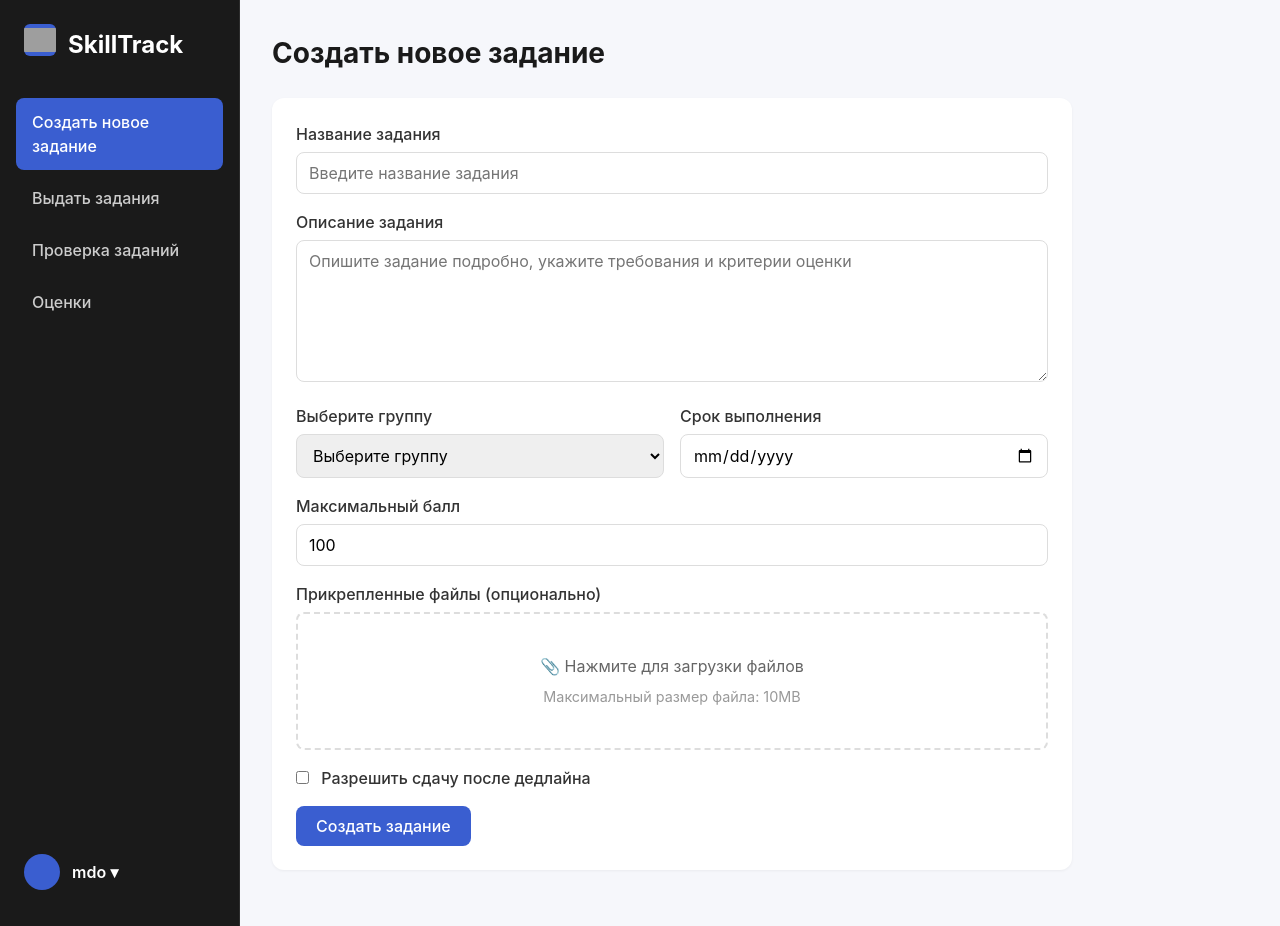
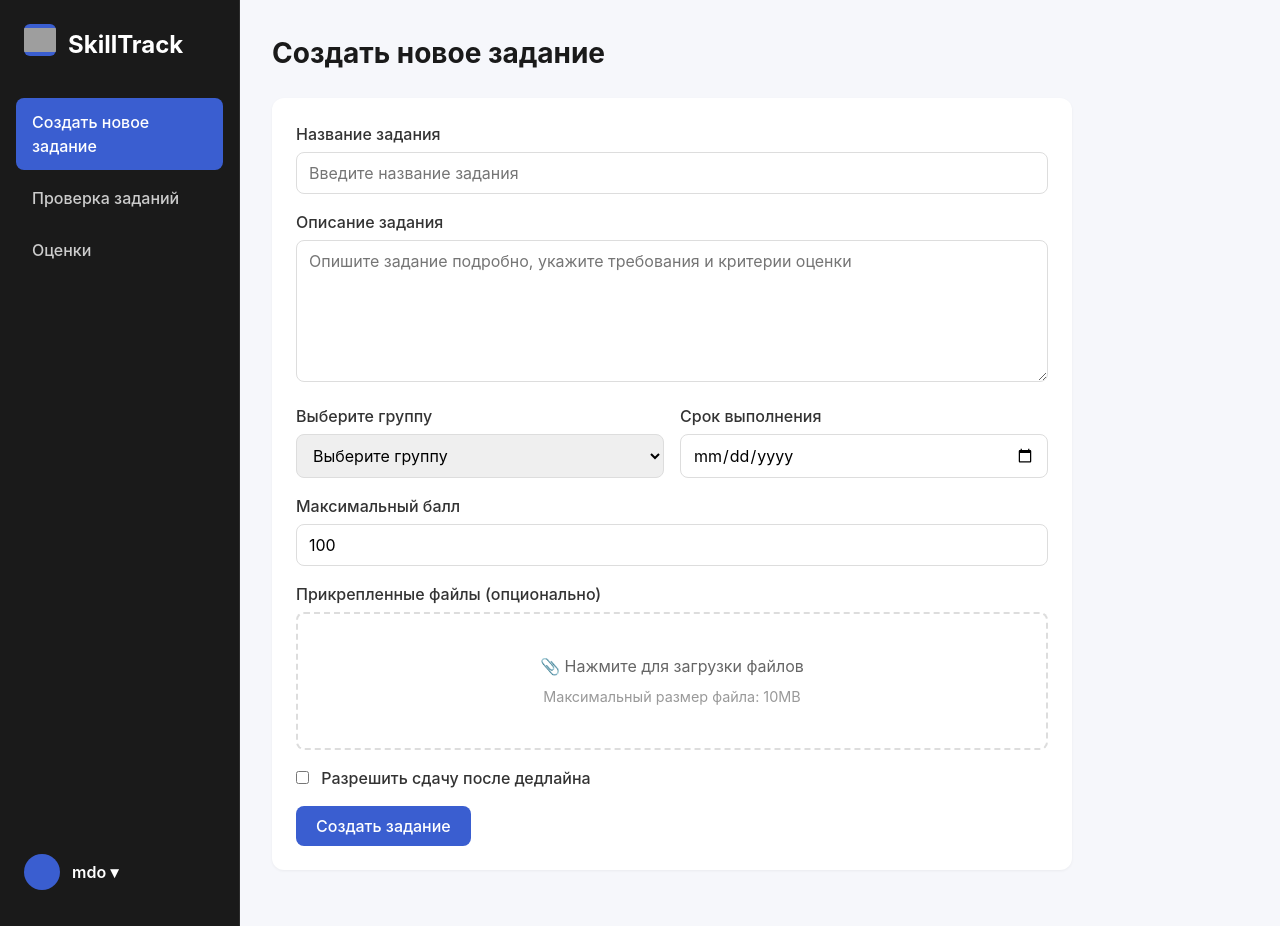
Before and after one commit to Yaosobik/SkillTrack, a Flask app: page /task/create in a window 1280 px wide. Run offline with Flask 3, Linux system fonts and the light colour scheme; grey boxes are pictures that could not be loaded.

Commit message:
все работает уро

```diff
--- a/app/templates/home_teacher_send_task.html
+++ b/app/templates/home_teacher_send_task.html
@@ -273,10 +273,9 @@
             SkillTrack
         </h2>
         <nav class="menu">
-            <a class="menu-item active" href="create-task.html">Создать новое задание</a>
-            <a class="menu-item" href="assign-tasks.html">Выдать задания</a>
-            <a class="menu-item" href="check-tasks.html">Проверка заданий</a>
-            <a class="menu-item" href="grades.html">Оценки</a>
+            <a class="menu-item active" href="/home/teacher/create">Создать новое задание</a>
+            <a class="menu-item" href="/home/teacher/check">Проверка заданий</a>
+            <a class="menu-item" href="/home/teacher/grades">Оценки</a>
         </nav>
 
         <!-- Профиль внизу -->
```
Also changed, not shown: app/templates/home_teacher_grades.html (+3 -4 lines).
